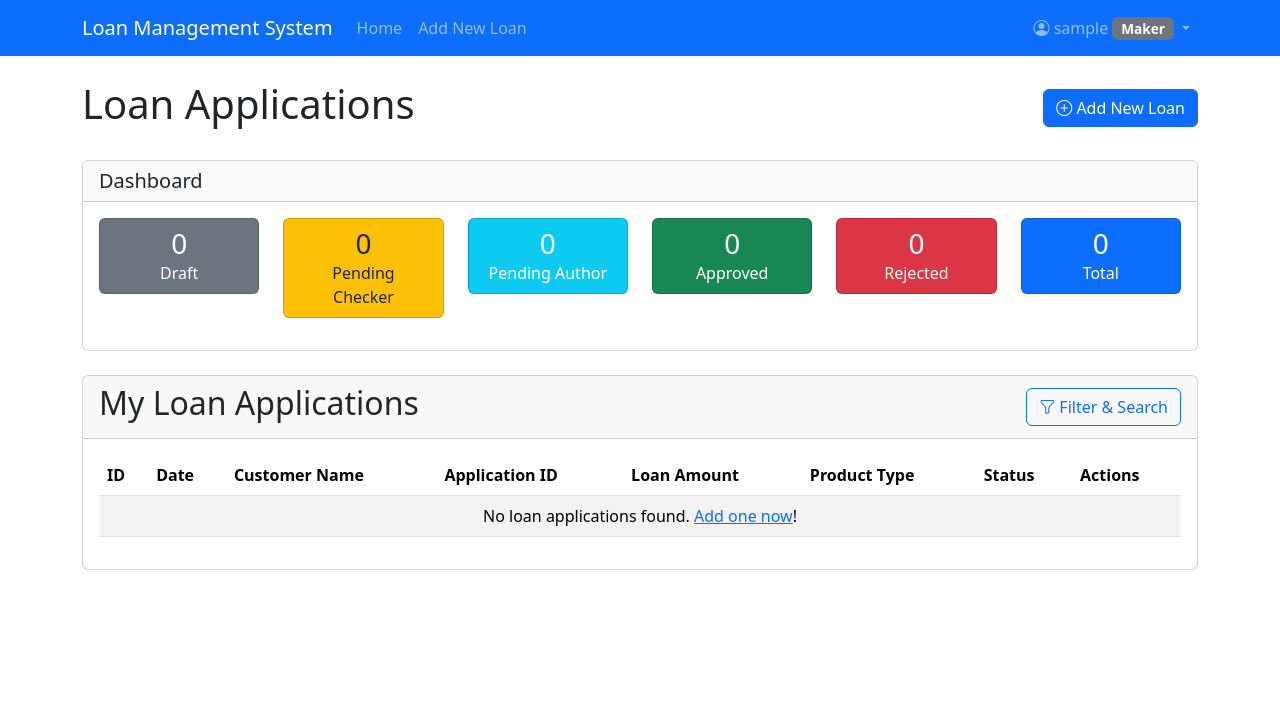
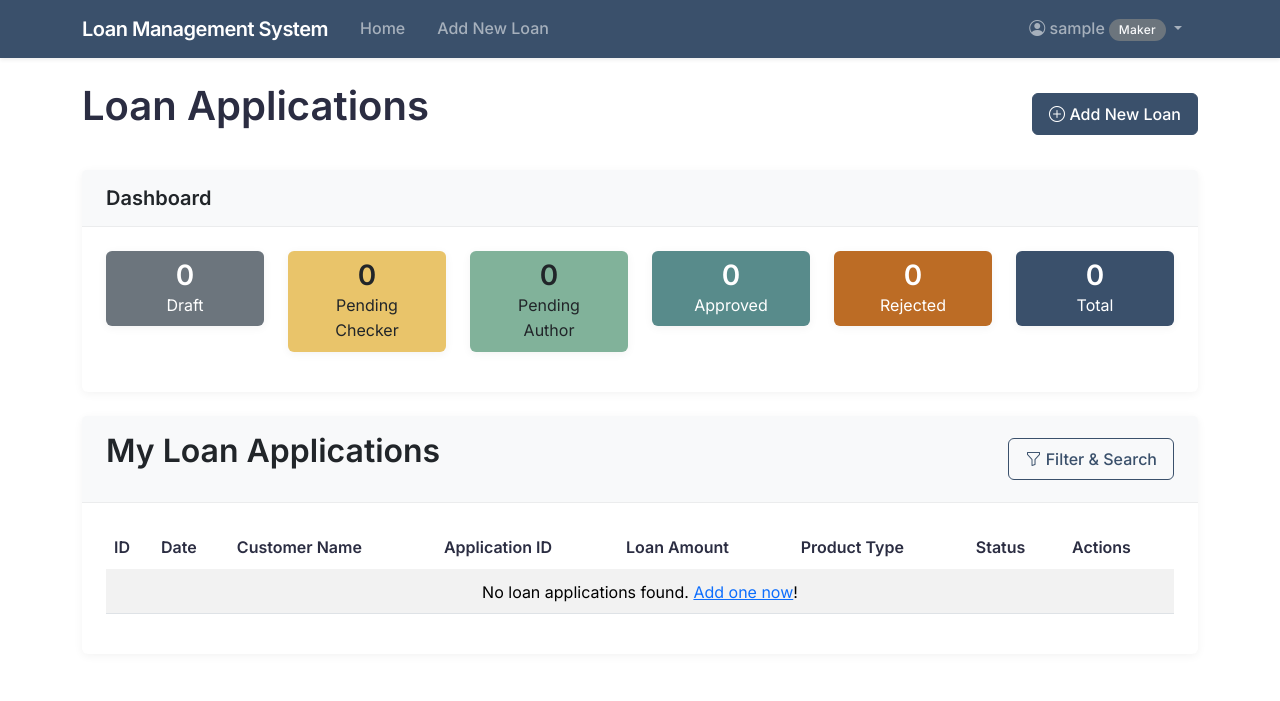
Before and after one commit to amlanacharya/md, a Flask app: page / in a window 1280 px wide. Shown: the top 701 px of the page. Run offline with Flask 3, Linux system fonts and the light colour scheme; the visitor is signed in with stand-in values (Sample User, id 1); data that the repository does not hold is empty; some libraries are stand-ins or nearby versions.

Commit message:
css styling

```diff
--- /dev/null
+++ b/static/css/custom.css
@@ -0,0 +1,296 @@
+/*
+ * Custom CSS for Loan Management System
+ * A modern, minimal, and classy design
+ */
+
+:root {
+  /* Modern, muted color palette */
+  --primary: #3a506b;       /* Deep blue-gray */
+  --primary-light: #5c728f; /* Lighter blue-gray */
+  --primary-dark: #1c2b3a;  /* Darker blue-gray */
+  --secondary: #6c757d;     /* Medium gray */
+  --accent: #5bc0be;        /* Teal accent */
+  --light: #f8f9fa;         /* Off-white */
+  --dark: #212529;          /* Dark gray */
+
+  /* Status colors - more muted and sophisticated */
+  --status-draft: #6c757d;      /* Gray */
+  --status-pending-checker: #e9c46a; /* Muted gold */
+  --status-pending-author: #81b29a;  /* Sage green */
+  --status-approved: #588b8b;    /* Teal green */
+  --status-rejected: #bc6c25;    /* Burnt orange */
+
+  /* Text colors */
+  --text-dark: #2b2d42;     /* Almost black */
+  --text-light: #f8f9fa;    /* Off-white */
+  --text-muted: #6c757d;    /* Medium gray */
+
+  /* Spacing */
+  --spacing-xs: 0.25rem;
+  --spacing-sm: 0.5rem;
+  --spacing-md: 1rem;
+  --spacing-lg: 1.5rem;
+  --spacing-xl: 2.5rem;
+
+  /* Border radius */
+  --border-radius-sm: 0.25rem;
+  --border-radius: 0.375rem;
+  --border-radius-lg: 0.5rem;
+}
+
+/* Typography */
+body {
+  font-family: 'Inter', -apple-system, BlinkMacSystemFont, 'Segoe UI', Roboto, Oxygen, Ubuntu, Cantarell, 'Open Sans', 'Helvetica Neue', sans-serif;
+  color: var(--text-dark);
+  line-height: 1.6;
+}
+
+h1, h2, h3, h4, h5, h6 {
+  font-weight: 600;
+  margin-bottom: var(--spacing-md);
+}
+
+/* Override Bootstrap colors */
+.bg-primary {
+  background-color: var(--primary) !important;
+}
+
+.bg-secondary {
+  background-color: var(--secondary) !important;
+}
+
+.text-primary {
+  color: var(--primary) !important;
+}
+
+/* Buttons */
+.btn {
+  border-radius: var(--border-radius);
+  font-weight: 500;
+  padding: 0.5rem 1rem;
+  transition: all 0.2s ease-in-out;
+}
+
+.btn-primary {
+  background-color: var(--primary);
+  border-color: var(--primary);
+}
+
+.btn-primary:hover, .btn-primary:focus {
+  background-color: var(--primary-dark);
+  border-color: var(--primary-dark);
+}
+
+.btn-outline-primary {
+  color: var(--primary);
+  border-color: var(--primary);
+}
+
+.btn-outline-primary:hover, .btn-outline-primary:focus {
+  background-color: var(--primary);
+  border-color: var(--primary);
+}
+
+.btn-secondary {
+  background-color: var(--secondary);
+  border-color: var(--secondary);
+}
+
+/* Cards */
+.card {
+  border: none;
+  border-radius: var(--border-radius);
+  box-shadow: 0 2px 10px rgba(0, 0, 0, 0.05);
+  margin-bottom: var(--spacing-lg);
+  transition: all 0.3s ease;
+}
+
+.card:hover {
+  box-shadow: 0 4px 15px rgba(0, 0, 0, 0.08);
+}
+
+.card-header {
+  background-color: var(--light);
+  border-bottom: 1px solid rgba(0, 0, 0, 0.05);
+  padding: var(--spacing-md) var(--spacing-lg);
+}
+
+.card-header.bg-primary {
+  color: var(--text-light);
+}
+
+.card-body {
+  padding: var(--spacing-lg);
+}
+
+/* Navbar */
+.navbar {
+  box-shadow: 0 2px 10px rgba(0, 0, 0, 0.05);
+}
+
+.navbar-brand {
+  font-weight: 600;
+  letter-spacing: -0.5px;
+}
+
+.nav-link {
+  font-weight: 500;
+  padding: 0.5rem 1rem !important;
+  transition: all 0.2s ease;
+}
+
+.nav-link:hover {
+  color: var(--accent) !important;
+}
+
+/* Tables */
+.table {
+  border-collapse: separate;
+  border-spacing: 0;
+}
+
+.table th {
+  font-weight: 600;
+  color: var(--text-dark);
+  border-top: none;
+  border-bottom: 2px solid rgba(0, 0, 0, 0.05);
+}
+
+.table td {
+  vertical-align: middle;
+  border-top: 1px solid rgba(0, 0, 0, 0.05);
+}
+
+.table-striped tbody tr:nth-of-type(odd) {
+  background-color: rgba(0, 0, 0, 0.01);
+}
+
+.table-hover tbody tr:hover {
+  background-color: rgba(0, 0, 0, 0.03);
+}
+
+.clickable-row:hover {
+  background-color: rgba(0, 0, 0, 0.03);
+}
+
+/* Status badges */
+.badge {
+  font-weight: 500;
+  letter-spacing: 0.3px;
+  padding: 0.4em 0.8em;
+  border-radius: 50rem;
+}
+
+.workflow-badge {
+  font-size: 0.9rem;
+  padding: 0.5em 1em;
+}
+
+/* Status colors */
+.bg-draft, .badge.bg-secondary {
+  background-color: var(--status-draft) !important;
+  color: var(--text-light);
+}
+
+.bg-pending-checker, .badge.bg-warning {
+  background-color: var(--status-pending-checker) !important;
+  color: var(--text-dark);
+}
+
+.bg-pending-author, .badge.bg-info {
+  background-color: var(--status-pending-author) !important;
+  color: var(--text-dark);
+}
+
+.bg-approved, .badge.bg-success {
+  background-color: var(--status-approved) !important;
+  color: var(--text-light);
+}
+
+.bg-rejected, .badge.bg-danger {
+  background-color: var(--status-rejected) !important;
+  color: var(--text-light);
+}
+
+/* Dashboard cards */
+.status-card {
+  border-radius: var(--border-radius);
+  box-shadow: 0 2px 10px rgba(0, 0, 0, 0.05);
+  transition: all 0.3s ease;
+}
+
+.status-card:hover {
+  transform: translateY(-5px);
+  box-shadow: 0 8px 15px rgba(0, 0, 0, 0.1);
+}
+
+/* Forms */
+.form-control {
+  border-radius: var(--border-radius);
+  border: 1px solid rgba(0, 0, 0, 0.1);
+  padding: 0.5rem 0.75rem;
+}
+
+.form-control:focus {
+  border-color: var(--primary-light);
+  box-shadow: 0 0 0 0.25rem rgba(58, 80, 107, 0.15);
+}
+
+.form-label {
+  font-weight: 500;
+  margin-bottom: 0.5rem;
+  color: var(--text-dark);
+}
+
+/* Alerts */
+.alert {
+  border: none;
+  border-radius: var(--border-radius);
+  padding: 1rem 1.25rem;
+}
+
+/* Toast notifications */
+.toast {
+  background-color: var(--primary);
+  color: var(--text-light);
+  border: none;
+  border-radius: var(--border-radius);
+  box-shadow: 0 4px 15px rgba(0, 0, 0, 0.1);
+}
+
+#toast-container {
+  z-index: 1060;
+}
+
+/* Highlight effect for updates */
+.bg-light-yellow {
+  background-color: rgba(233, 196, 106, 0.2) !important;
+  transition: background-color 1s;
+}
+
+/* Pagination */
+.pagination .page-link {
+  color: var(--primary);
+  border: 1px solid rgba(0, 0, 0, 0.1);
+  margin: 0 2px;
+}
+
+.pagination .page-item.active .page-link {
+  background-color: var(--primary);
+  border-color: var(--primary);
+}
+
+/* Responsive adjustments */
+@media (max-width: 768px) {
+  .card-body {
+    padding: var(--spacing-md);
+  }
+
+  h1 {
+    font-size: 1.75rem;
+  }
+
+  h2 {
+    font-size: 1.5rem;
+  }
+}
--- a/static/js/realtime-updates.js
+++ b/static/js/realtime-updates.js
@@ -27,29 +27,32 @@ document.addEventListener('DOMContentLoaded', function() {
                         // Update status badge
                         const statusCell = row.querySelector('td:nth-child(7)');
                         if (statusCell) {
-                            let badgeClass = 'bg-secondary';
+                            let badgeClass = 'bg-draft';
                             let statusText = 'Draft';
+                            let textClass = '';
 
                             switch (update.status) {
                                 case 'pending_checker':
-                                    badgeClass = 'bg-warning text-dark';
+                                    badgeClass = 'bg-pending-checker';
+                                    textClass = 'text-dark';
                                     statusText = 'Pending Checker';
                                     break;
                                 case 'pending_author':
-                                    badgeClass = 'bg-info';
+                                    badgeClass = 'bg-pending-author';
+                                    textClass = 'text-dark';
                                     statusText = 'Pending Author';
                                     break;
                                 case 'approved':
-                                    badgeClass = 'bg-success';
+                                    badgeClass = 'bg-approved';
                                     statusText = 'Approved';
                                     break;
                                 case 'rejected':
-                                    badgeClass = 'bg-danger';
+                                    badgeClass = 'bg-rejected';
                                     statusText = 'Rejected';
                                     break;
                             }
 
-                            statusCell.innerHTML = `<span class="badge ${badgeClass}">${statusText}</span>`;
+                            statusCell.innerHTML = `<span class="badge ${badgeClass} ${textClass}">${statusText}</span>`;
 
                             // Highlight the row to indicate an update
                             row.classList.add('bg-light-yellow');
@@ -72,7 +75,7 @@ document.addEventListener('DOMContentLoaded', function() {
     // Function to show notification
     function showNotification(message) {
         const notification = document.createElement('div');
-        notification.className = 'toast align-items-center text-white bg-primary border-0';
+        notification.className = 'toast align-items-center text-white border-0';
         notification.setAttribute('role', 'alert');
         notification.setAttribute('aria-live', 'assertive');
         notification.setAttribute('aria-atomic', 'true');
--- a/templates/index.html
+++ b/templates/index.html
@@ -27,7 +27,7 @@
     <div class="card-body">
         <div class="row text-center">
             <div class="col-md-2">
-                <div class="card bg-secondary text-white mb-3">
+                <div class="card status-card bg-draft text-white mb-3">
                     <div class="card-body py-2">
                         <h3 class="mb-0">{{ status_counts.draft }}</h3>
                         <div>Draft</div>
@@ -35,7 +35,7 @@
                 </div>
             </div>
             <div class="col-md-2">
-                <div class="card bg-warning text-dark mb-3">
+                <div class="card status-card bg-pending-checker text-dark mb-3">
                     <div class="card-body py-2">
                         <h3 class="mb-0">{{ status_counts.pending_checker }}</h3>
                         <div>Pending Checker</div>
@@ -43,7 +43,7 @@
                 </div>
             </div>
             <div class="col-md-2">
-                <div class="card bg-info text-white mb-3">
+                <div class="card status-card bg-pending-author text-dark mb-3">
                     <div class="card-body py-2">
                         <h3 class="mb-0">{{ status_counts.pending_author }}</h3>
                         <div>Pending Author</div>
@@ -51,7 +51,7 @@
                 </div>
             </div>
             <div class="col-md-2">
-                <div class="card bg-success text-white mb-3">
+                <div class="card status-card bg-approved text-white mb-3">
                     <div class="card-body py-2">
                         <h3 class="mb-0">{{ status_counts.approved }}</h3>
                         <div>Approved</div>
@@ -59,7 +59,7 @@
                 </div>
             </div>
             <div class="col-md-2">
-                <div class="card bg-danger text-white mb-3">
+                <div class="card status-card bg-rejected text-white mb-3">
                     <div class="card-body py-2">
                         <h3 class="mb-0">{{ status_counts.rejected }}</h3>
                         <div>Rejected</div>
@@ -67,7 +67,7 @@
                 </div>
             </div>
             <div class="col-md-2">
-                <div class="card bg-primary text-white mb-3">
+                <div class="card status-card bg-primary text-white mb-3">
                     <div class="card-body py-2">
                         <h3 class="mb-0">{{ status_counts.total }}</h3>
                         <div>Total</div>
@@ -150,15 +150,15 @@
                                 <td>{{ loan.product_type }}</td>
                                 <td>
                                     {% if loan.status == 'draft' %}
-                                        <span class="badge bg-secondary">Draft</span>
+                                        <span class="badge bg-draft">Draft</span>
                                     {% elif loan.status == 'pending_checker' %}
-                                        <span class="badge bg-warning text-dark">Pending Checker</span>
+                                        <span class="badge bg-pending-checker text-dark">Pending Checker</span>
                                     {% elif loan.status == 'pending_author' %}
-                                        <span class="badge bg-info">Pending Author</span>
+                                        <span class="badge bg-pending-author text-dark">Pending Author</span>
                                     {% elif loan.status == 'approved' %}
-                                        <span class="badge bg-success">Approved</span>
+                                        <span class="badge bg-approved">Approved</span>
                                     {% elif loan.status == 'rejected' %}
-                                        <span class="badge bg-danger">Rejected</span>
+                                        <span class="badge bg-rejected">Rejected</span>
                                     {% endif %}
                                 </td>
                                 <td>
--- a/templates/layout.html
+++ b/templates/layout.html
@@ -6,8 +6,16 @@
     <meta name="viewport" content="width=device-width, initial-scale=1.0">
     <meta name="csrf-token" content="{{ csrf_token() }}">
     <title>{% block title %}Loan Management System{% endblock %}</title>
+    <!-- Google Fonts - Inter -->
+    <link rel="preconnect" href="https://fonts.googleapis.com">
+    <link rel="preconnect" href="https://fonts.gstatic.com" crossorigin>
+    <link href="https://fonts.googleapis.com/css2?family=Inter:wght@300;400;500;600;700&display=swap" rel="stylesheet">
+    <!-- Bootstrap CSS -->
     <link href="https://cdn.jsdelivr.net/npm/bootstrap@5.3.0-alpha1/dist/css/bootstrap.min.css" rel="stylesheet">
     <link rel="stylesheet" href="https://cdn.jsdelivr.net/npm/bootstrap-icons@1.10.3/font/bootstrap-icons.css">
+    <!-- Custom CSS -->
+    <link rel="stylesheet" href="{{ url_for('static', filename='css/custom.css') }}">
+    <!-- Inline styles for backward compatibility -->
     <style>
         .table-responsive {
             overflow-x: auto;
@@ -15,30 +23,10 @@
         .clickable-row {
             cursor: pointer;
         }
-        .badge {
-            font-size: 0.85em;
-            padding: 0.35em 0.65em;
-        }
-        .workflow-badge {
-            font-size: 1em;
-            padding: 0.5em 0.8em;
-        }
-        /* Status dashboard styles */
-        .status-card {
-            transition: all 0.3s ease;
-        }
-        .status-card:hover {
-            transform: translateY(-5px);
-            box-shadow: 0 4px 8px rgba(0,0,0,0.1);
-        }
-        /* Toast container */
-        #toast-container {
-            z-index: 1060;
-        }
     </style>
 </head>
 <body>
-    <nav class="navbar navbar-expand-lg navbar-dark bg-primary mb-4">
+    <nav class="navbar navbar-expand-lg navbar-dark bg-primary mb-4 shadow-sm">
         <div class="container">
             <a class="navbar-brand" href="{{ url_for('index') }}">Loan Management System</a>
             <button class="navbar-toggler" type="button" data-bs-toggle="collapse" data-bs-target="#navbarNav">
```
Also changed, not shown: excel_utils.py (+7 -7 lines), templates/assigned_cases.html (+5 -5 lines), templates/users.html (+5 -5 lines), templates/view.html (+5 -5 lines).
